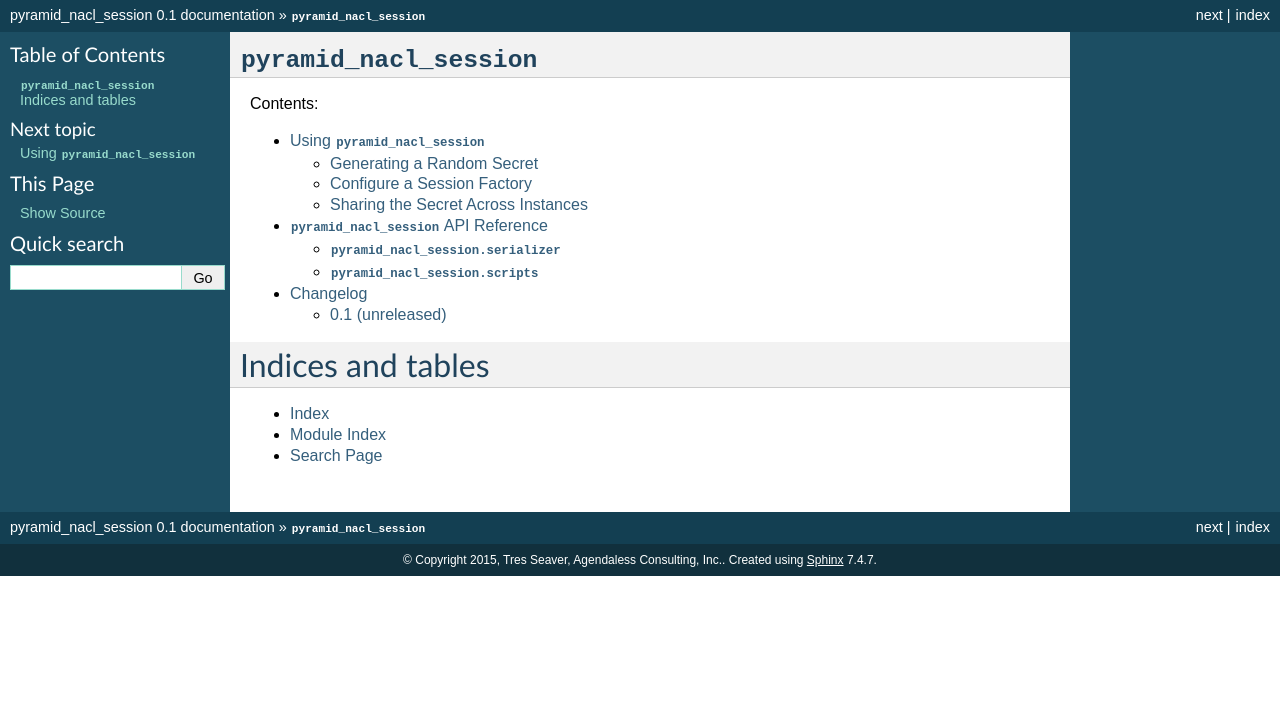
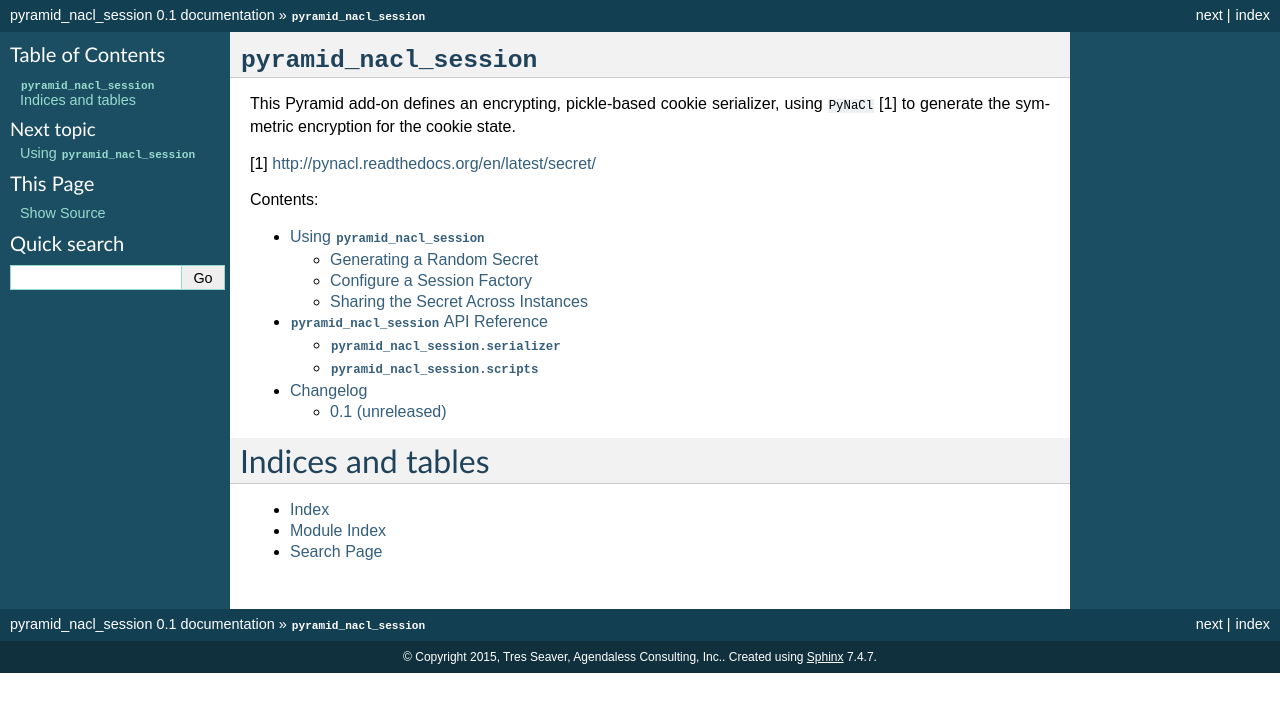
Before and after one commit to Pylons/pyramid_nacl_session, a Sphinx documentation site: the page built from docs/index.rst, in a window 1280 px wide. Shown: the top 712 px of the page. Built offline with Sphinx 7.4.7, drawn with Linux system fonts in a browser that asks for light colours.

Commit message:
Copy overview from README into Sphinx index.

```diff
--- a/docs/index.rst
+++ b/docs/index.rst
@@ -1,5 +1,11 @@
 :mod:`pyramid_nacl_session`
 ===========================
+
+This Pyramid add-on defines an encrypting, pickle-based cookie serializer,
+using ``PyNaCl`` [1] to generate the symmetric encryption for the cookie state.
+
+
+[1] http://pynacl.readthedocs.org/en/latest/secret/
 
 Contents:
 
```
